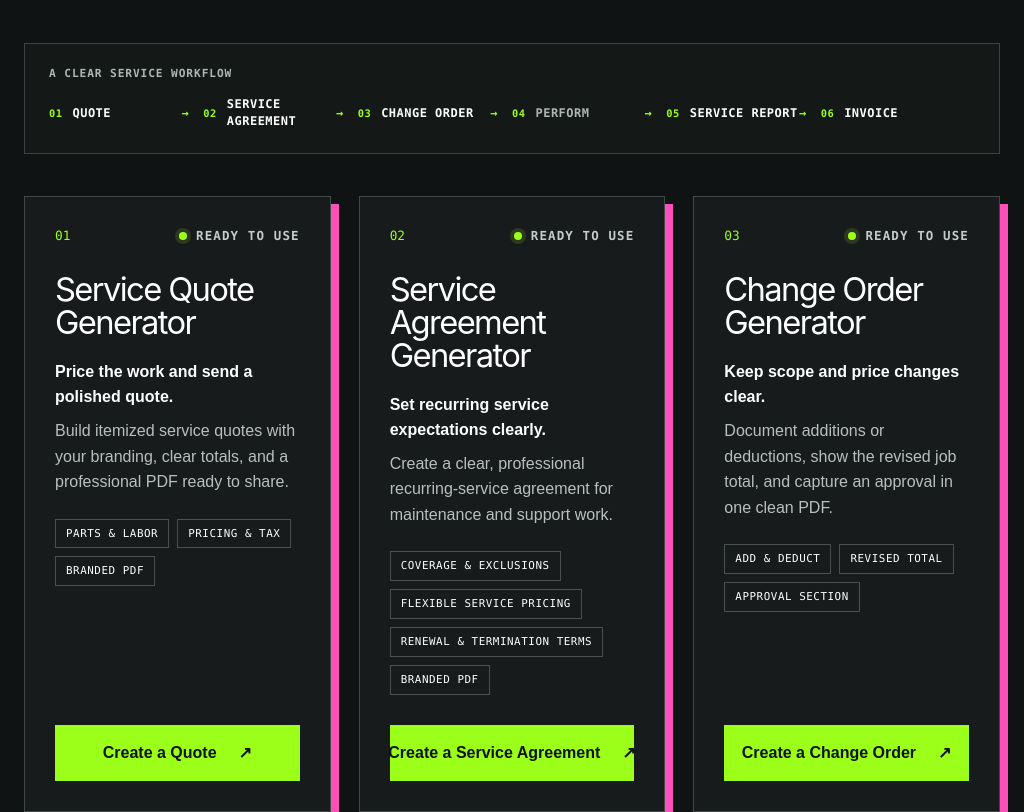
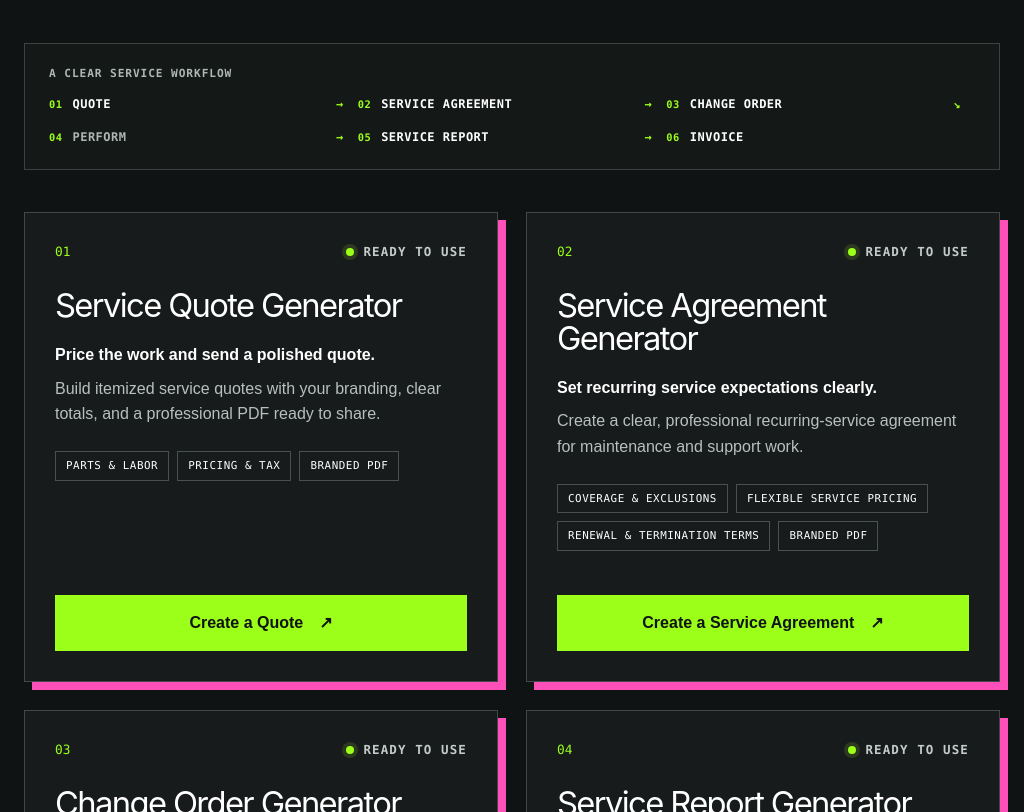
Before and after one commit to jakevans90/jakegenerates, a Next.js app: page / in a window 1024 px wide. Shown: the part 1988-2800 px from the top of the page. Built offline with nearby package versions, Linux system fonts and the light colour scheme; no server answers.

Commit message:
Fix responsive workflow and generator CTA

```diff
--- a/src/app/globals.css
+++ b/src/app/globals.css
@@ -80,7 +80,7 @@ a:focus-visible { outline: 3px solid var(--pink); outline-offset: 4px; }
 .tool-content > .tool-value + p { margin-top: 0; }
 .tool-tags { display: flex; flex-wrap: wrap; gap: 8px; margin: 24px 0 30px; padding: 0; list-style: none; }
 .tool-tags li { border: 1px solid #49504e; padding: 6px 10px; font-family: var(--font-geist-mono); font-size: .68rem; text-transform: uppercase; letter-spacing: .05em; }
-.primary-button { background: var(--green); color: var(--ink); min-height: 56px; padding: 0 22px; display: inline-flex; align-items: center; justify-content: center; gap: 22px; font-weight: 900; border: 2px solid var(--green); white-space: nowrap; transition: background .2s, color .2s; }
+.primary-button { background: var(--green); color: var(--ink); min-height: 56px; padding: 10px 22px; display: inline-flex; align-items: center; justify-content: center; gap: 16px; font-weight: 900; border: 2px solid var(--green); text-align: center; transition: background .2s, color .2s; }
 .primary-button:hover { background: transparent; color: var(--green); }
 .primary-button:focus-visible { outline-color: white; }
 .calculators-section { position: relative; overflow: hidden; padding: 105px 0 115px; background: var(--surface-soft); border-bottom: 1px solid var(--border); }
@@ -135,6 +135,18 @@ a:focus-visible { outline: 3px solid var(--pink); outline-offset: 4px; }
   .calculator-list > :only-child { grid-column: auto; }
   .coming-grid { grid-template-columns: 1fr; gap: 35px; }
 }
+@media (max-width: 1100px) and (min-width: 851px) {
+  .workflow { grid-template-columns: repeat(3, minmax(0, 1fr)); row-gap: 16px; }
+  .workflow li:nth-child(3)::after { content: "↘"; }
+  .tool-list { grid-template-columns: repeat(4, minmax(0, 1fr)); }
+  .tool-card { grid-column: span 2; }
+  .tool-list > :nth-child(4):nth-last-child(2) { grid-column: span 2; }
+  .tool-list > :nth-child(5):last-child { grid-column: 2 / span 2; }
+}
+@media (max-width: 850px) and (min-width: 621px) {
+  .workflow { grid-template-columns: repeat(3, minmax(0, 1fr)); row-gap: 16px; }
+  .workflow li:nth-child(3)::after { content: "↘"; }
+}
 @media (max-width: 620px) {
   .shell { width: calc(100% - 30px); max-width: 1160px; }
   .nav-wrap { min-height: 70px; position: relative; } .site-header nav { position: absolute; right: 0; gap: 8px; } .site-header nav a:not(.nav-contact) { display: none; } .site-header nav .nav-contact { display: inline-flex; }
@@ -164,7 +176,7 @@ a:focus-visible { outline: 3px solid var(--pink); outline-offset: 4px; }
   .tool-card { padding: 27px 22px; box-shadow: 6px 6px 0 var(--pink); }
   .tool-card-top { margin-bottom: 22px; }
   .tool-content h3 { font-size: clamp(1.7rem, 7.2vw, 2rem); overflow-wrap: anywhere; }
-  .primary-button { width: 100%; white-space: normal; text-align: center; }
+  .primary-button { width: 100%; }
   .tools-section { padding-block: 70px 85px; } .calculators-section { padding-block: 76px 84px; } .coming-soon { padding-block: 85px 95px; }
   .footer-top { align-items: start; flex-direction: column; } .site-footer nav { gap: 18px; flex-wrap: wrap; }
   .footer-bottom { align-items: start; flex-direction: column; justify-content: center; gap: 7px; }
```
